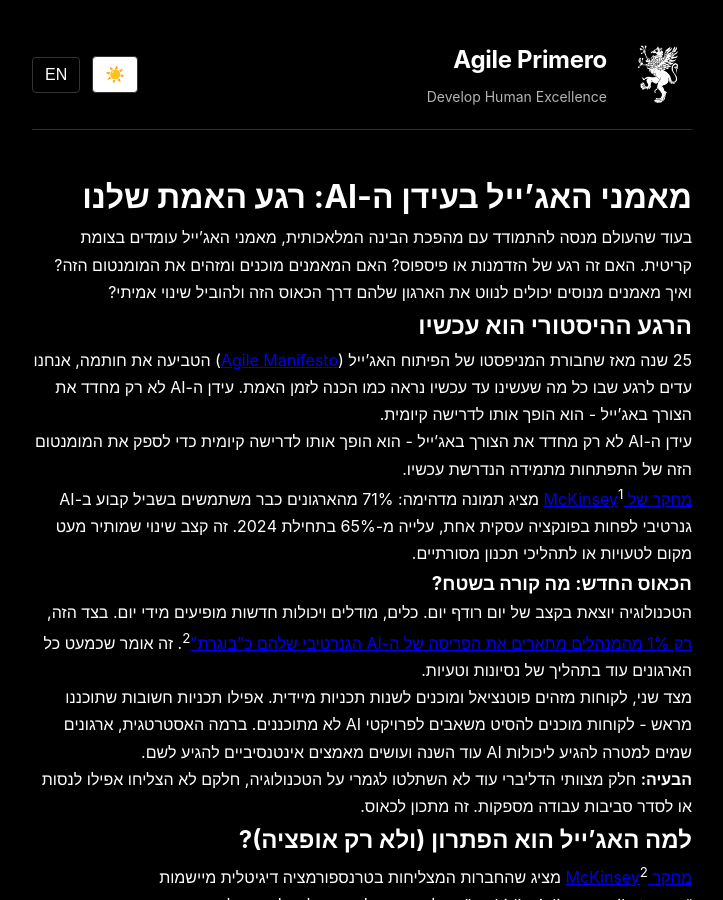
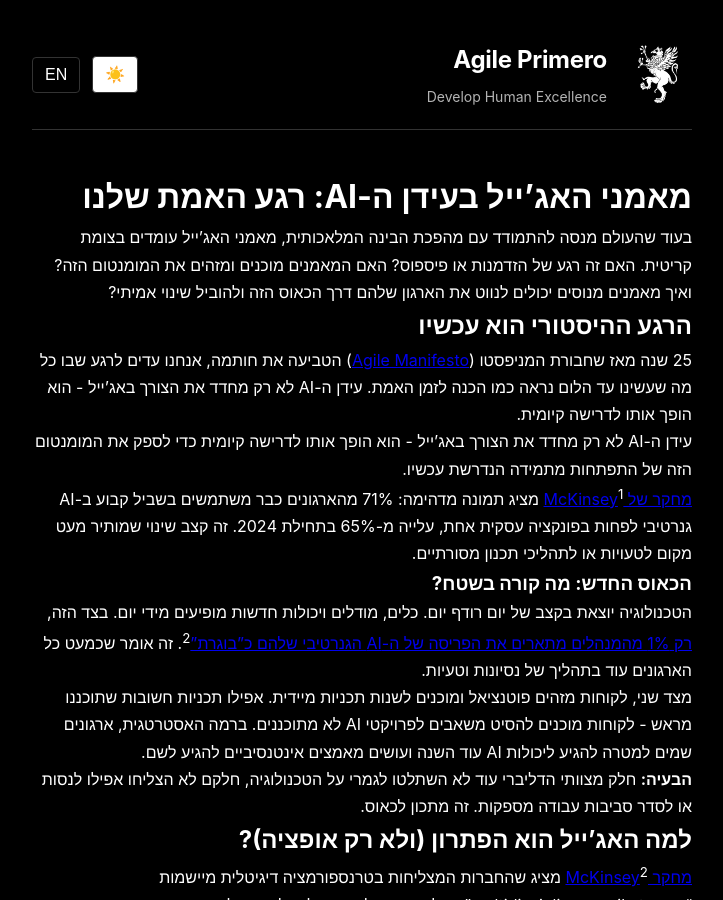
Before and after one commit to avi-the-coach/retro-on-agileprimero, a Jekyll site: the page built from posts_in_progress/ai-agile-coaches-temp.md, in a window 1280 px wide and 900 px high. Shown: the whole window, without its empty margins (278-1001 px from the left). Built offline with Jekyll 4.4.1, drawn with Linux system fonts in a browser that asks for light colours; our own code applies the rules of GitHub Pages for plain Markdown files.

Commit message:
Update ai-agile-coaches-temp.md

```diff
--- a/posts_in_progress/ai-agile-coaches-temp.md
+++ b/posts_in_progress/ai-agile-coaches-temp.md
@@ -4,7 +4,7 @@
 
 ## הרגע ההיסטורי הוא עכשיו
 
-25 שנה מאז שחבורת המניפסטו של הפיתוח האג'ייל (<a href="https://agilemanifesto.org/" target="_blank" rel="noopener noreferrer">Agile Manifesto</a>) הטביעה את חותמה, אנחנו עדים לרגע שבו כל מה שעשינו עד עכשיו נראה כמו הכנה לזמן האמת. עידן ה-AI לא רק מחדד את הצורך באג'ייל - הוא הופך אותו לדרישה קיומית.
+25 שנה מאז שחבורת המניפסטו (<a href="https://agilemanifesto.org/" target="_blank" rel="noopener noreferrer">Agile Manifesto</a>) הטביעה את חותמה, אנחנו עדים לרגע שבו כל מה שעשינו עד הלום נראה כמו הכנה לזמן האמת. עידן ה-AI לא רק מחדד את הצורך באג'ייל - הוא הופך אותו לדרישה קיומית.
 
 עידן ה-AI לא רק מחדד את הצורך באג'ייל - הוא הופך אותו לדרישה קיומית כדי לספק את המומנטום הזה של התפתחות מתמידה הנדרשת עכשיו.
 
```
